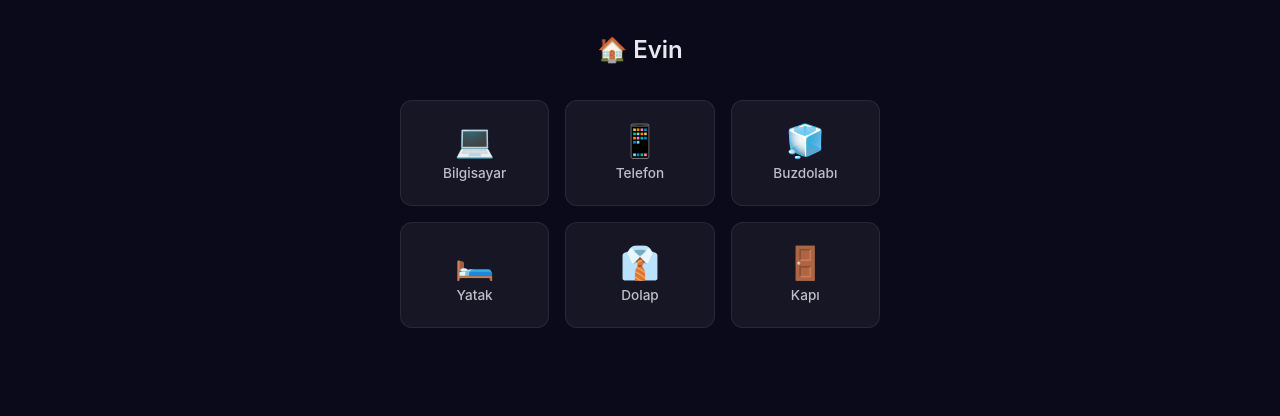
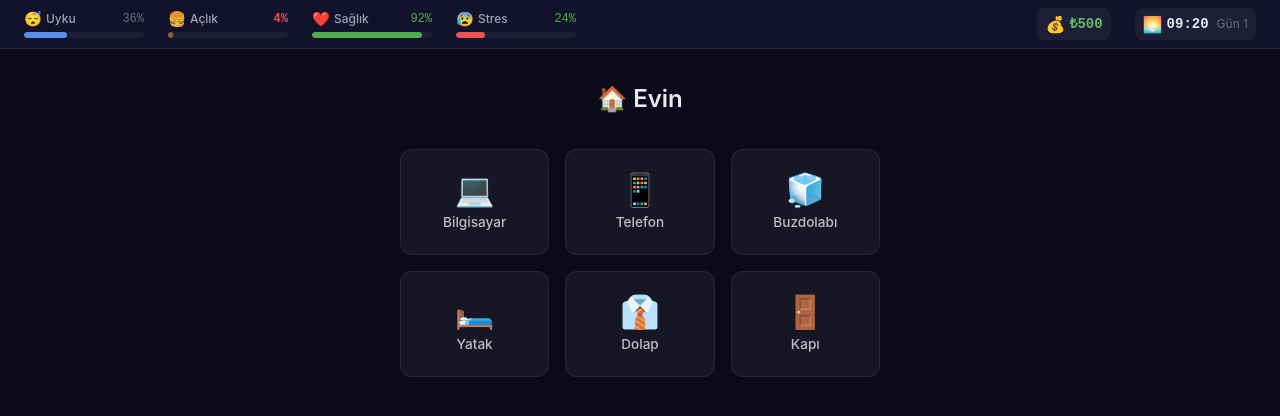
Before and after one commit to yunusemre274/MLOps-Sim, a React (Vite) app: page / in a window 1280 px wide. Shown: the top 416 px of the page. Built offline with nearby package versions, Linux system fonts and the light colour scheme.

Commit message:
[Faz 1] StatusBarsPanel — barlar, para ve saat göstergeleri + App.jsx entegrasyonu

```diff
--- a/src/App.jsx
+++ b/src/App.jsx
@@ -1,17 +1,18 @@
 /**
  * App.jsx — Uygulamanın ana kabuğu
  *
- * SceneManager'ı render eder. Gelecekte üst bar (StatusBarsPanel),
- * zaman göstergesi ve global UI katmanları (modal, toast vb.) buraya eklenecek.
+ * StatusBarsPanel (üst panel) + SceneManager (aktif sahne) render eder.
+ * Gelecekte global UI katmanları (modal, toast vb.) buraya eklenecek.
  */
 
 import SceneManager from './components/SceneManager';
+import StatusBarsPanel from './components/StatusBarsPanel';
 import './App.css';
 
 export default function App() {
   return (
     <div className="app">
-      {/* Faz 1'de StatusBarsPanel buraya eklenecek */}
+      <StatusBarsPanel />
       <main className="app__content">
         <SceneManager />
       </main>
--- /dev/null
+++ b/src/components/StatusBarsPanel.css
@@ -0,0 +1,77 @@
+/**
+ * StatusBarsPanel.css — Üst panel stilleri
+ */
+
+.status-panel {
+  display: flex;
+  align-items: center;
+  justify-content: space-between;
+  gap: var(--space-lg);
+  padding: var(--space-sm) var(--space-lg);
+  background: var(--color-bg-secondary);
+  border-bottom: 1px solid var(--color-border);
+  position: sticky;
+  top: 0;
+  z-index: var(--z-base);
+}
+
+.status-panel__bars {
+  display: flex;
+  gap: var(--space-lg);
+  flex: 1;
+}
+
+.status-panel__info {
+  display: flex;
+  align-items: center;
+  gap: var(--space-lg);
+  flex-shrink: 0;
+}
+
+/* Para göstergesi */
+.status-panel__money {
+  display: flex;
+  align-items: center;
+  gap: var(--space-xs);
+  padding: var(--space-xs) var(--space-sm);
+  background: var(--color-surface);
+  border-radius: var(--radius-md);
+}
+
+.status-panel__money-icon {
+  font-size: 1rem;
+}
+
+.status-panel__money-value {
+  font-family: var(--font-family-mono);
+  font-size: var(--font-size-sm);
+  font-weight: var(--font-weight-semibold);
+  color: var(--color-bar-money);
+}
+
+/* Saat/gün göstergesi */
+.status-panel__time {
+  display: flex;
+  align-items: center;
+  gap: var(--space-xs);
+  padding: var(--space-xs) var(--space-sm);
+  background: var(--color-surface);
+  border-radius: var(--radius-md);
+}
+
+.status-panel__time-icon {
+  font-size: 1rem;
+}
+
+.status-panel__time-value {
+  font-family: var(--font-family-mono);
+  font-size: var(--font-size-sm);
+  font-weight: var(--font-weight-semibold);
+  color: var(--color-text-primary);
+}
+
+.status-panel__day {
+  font-size: var(--font-size-xs);
+  color: var(--color-text-muted);
+  margin-left: var(--space-xs);
+}
--- /dev/null
+++ b/src/components/StatusBarsPanel.jsx
@@ -0,0 +1,92 @@
+/**
+ * StatusBarsPanel.jsx — Üst panel: barlar + para + saat
+ *
+ * Oyun ekranının üst kısmında sabit duran panel.
+ * Tüm barları, para durumunu ve oyun saatini gösterir.
+ * TimeEngine tick'lerini burada çalıştırarak barları günceller.
+ */
+
+import { useEffect, useRef } from 'react';
+import useGameStore from '../store/useGameStore';
+import { calculateBarDecay } from '../engine/BarEngine';
+import { advanceTime, getMinutesPerTick, getTickInterval, getTimePeriod } from '../engine/TimeEngine';
+import StatusBar from './StatusBar';
+import './StatusBarsPanel.css';
+
+const TIME_PERIOD_ICONS = {
+  morning:   '🌅',
+  afternoon: '☀️',
+  evening:   '🌆',
+  night:     '🌙',
+};
+
+export default function StatusBarsPanel() {
+  const bars = useGameStore((s) => s.bars);
+  const balance = useGameStore((s) => s.finance.balance);
+  const currentTime = useGameStore((s) => s.currentTime);
+  const dayCount = useGameStore((s) => s.dayCount);
+  const isPaused = useGameStore((s) => s.isPaused);
+
+  const advanceDayAction = useGameStore((s) => s.advanceDay);
+
+  // Tick loop — her saniyede barları ve saati güncelle
+  const tickRef = useRef(null);
+
+  useEffect(() => {
+    if (isPaused) {
+      clearInterval(tickRef.current);
+      return;
+    }
+
+    tickRef.current = setInterval(() => {
+      const state = useGameStore.getState();
+      const minutesPerTick = getMinutesPerTick();
+
+      // Barları güncelle
+      const newBars = calculateBarDecay(state.bars, minutesPerTick);
+
+      // Zamanı ilerlet
+      const { newTime, dayEnded } = advanceTime(state.currentTime, minutesPerTick);
+
+      // Store'u güncelle — doğrudan set ile (performans)
+      useGameStore.setState({ bars: newBars, currentTime: newTime });
+
+      // Gün bittiyse
+      if (dayEnded) {
+        advanceDayAction();
+      }
+    }, getTickInterval());
+
+    return () => clearInterval(tickRef.current);
+  }, [isPaused, advanceDayAction]);
+
+  const timePeriod = getTimePeriod(currentTime);
+
+  return (
+    <header className="status-panel">
+      <div className="status-panel__bars">
+        {Object.entries(bars).map(([name, bar]) => (
+          <StatusBar
+            key={name}
+            barName={name}
+            current={bar.current}
+            max={bar.max}
+          />
+        ))}
+      </div>
+
+      <div className="status-panel__info">
+        <div className="status-panel__money" title="Bakiye">
+          <span className="status-panel__money-icon">💰</span>
+          <span className="status-panel__money-value">₺{Math.floor(balance).toLocaleString('tr-TR')}</span>
+        </div>
+
+        <div className="status-panel__time" title={`Gün ${dayCount}`}>
+          <span className="status-panel__time-icon">{TIME_PERIOD_ICONS[timePeriod]}</span>
+          <span className="status-panel__time-value">{currentTime}</span>
+          <span className="status-panel__day">Gün {dayCount}</span>
+        </div>
+      </div>
+    </header>
+  );
+}
```
Also changed, not shown: 1 other file (tests, documents, lock files or other folders).
